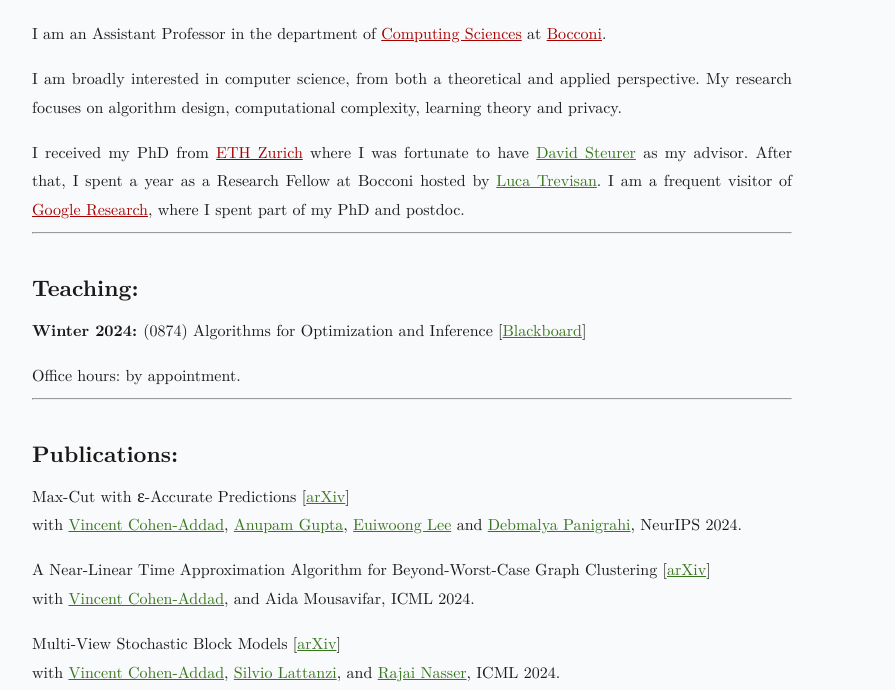
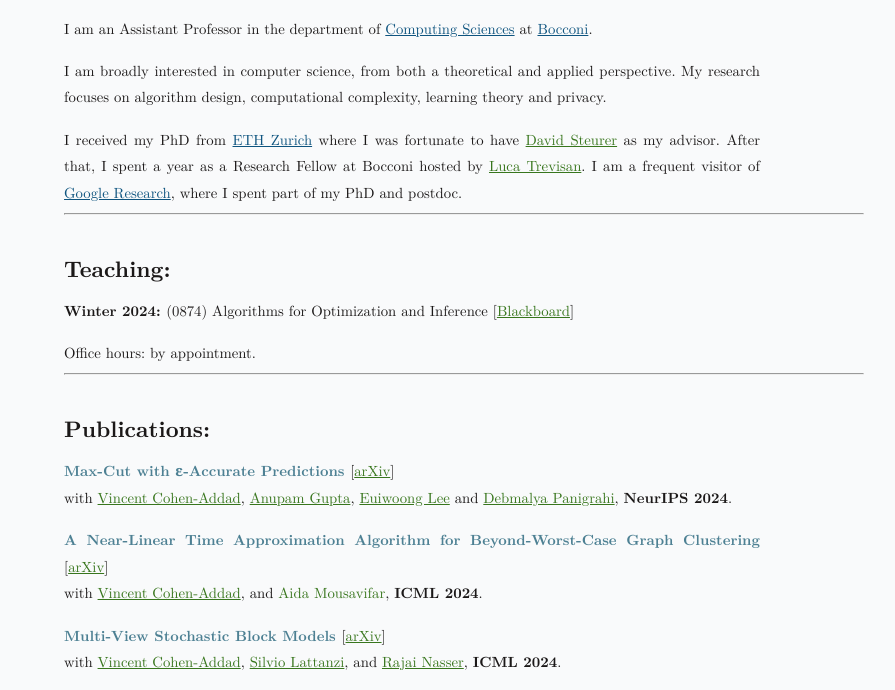
Before and after one commit to Frisbik/Frisbik, a website built with Vite: page index.html in a window 1280 px wide. Shown: the part 200-890 px from the top of the page, without its empty margins (228-1123 px from the left). Built offline with nearby package versions, Linux system fonts and the light colour scheme; files whose address does not match are found by name.

Commit message:
two side vert

```diff
--- a/index.html
+++ b/index.html
@@ -1,11 +1,47 @@
 <!DOCTYPE html>
 <html lang="en">
 <head>
-<title>Tommaso d'Orsi</title>
+<title>Theophile Thiery</title>
 <meta name="viewport" content="width=device-width, initial-scale=1.0, user-scalable=yes" />
 <meta name="description" content="Tommaso d'Orsi is an Assistant Professor in the department of Computing Sciences at Bocconi. The bulk of his research lies somewhere in the intersection of algorithm design, learning theory, privacy and computational complexity."/>
 <meta charset="utf-8"/>
 
+<style type="text/css">
+	h1 {color: #4d8093}
+    a{ text-decoration:none; }
+    a:link{color:#0E547F; text-decoration:underline;}
+    a:hover{text-decoration:underline;}
+	 a:title{color: #4d8093;}
+
+    p.ex { height:auto; }
+    .alignleft { float: left; }
+    .alignright { float: right; }
+    hr { width:800px; }
+
+    body{
+	line-height: 1.5;
+	padding: 4em 1em;
+	width:800px;
+	margin-left:auto;
+	margin-right:auto;
+	font-size: 0.92em;
+	font-family: "Helvetica", "Arial", sans-serif;
+    }
+
+ 	author{color: #38761d;}
+
+    conference { font-weight: bold; }
+    ptitle {
+		color: #4d8093;
+		font-weight: bolder;
+		<—!color: #1C73FA#4d8093;—>
+    }
+    bptitle {
+		font-weight: bolder;
+    }
+</style>
+<meta name="google-site-verification" content="xTMoxPTmN_69F2CX32tUoXYpwacrNhe5C3fEC5Can_4" />
+</head>
 
 
 
```
